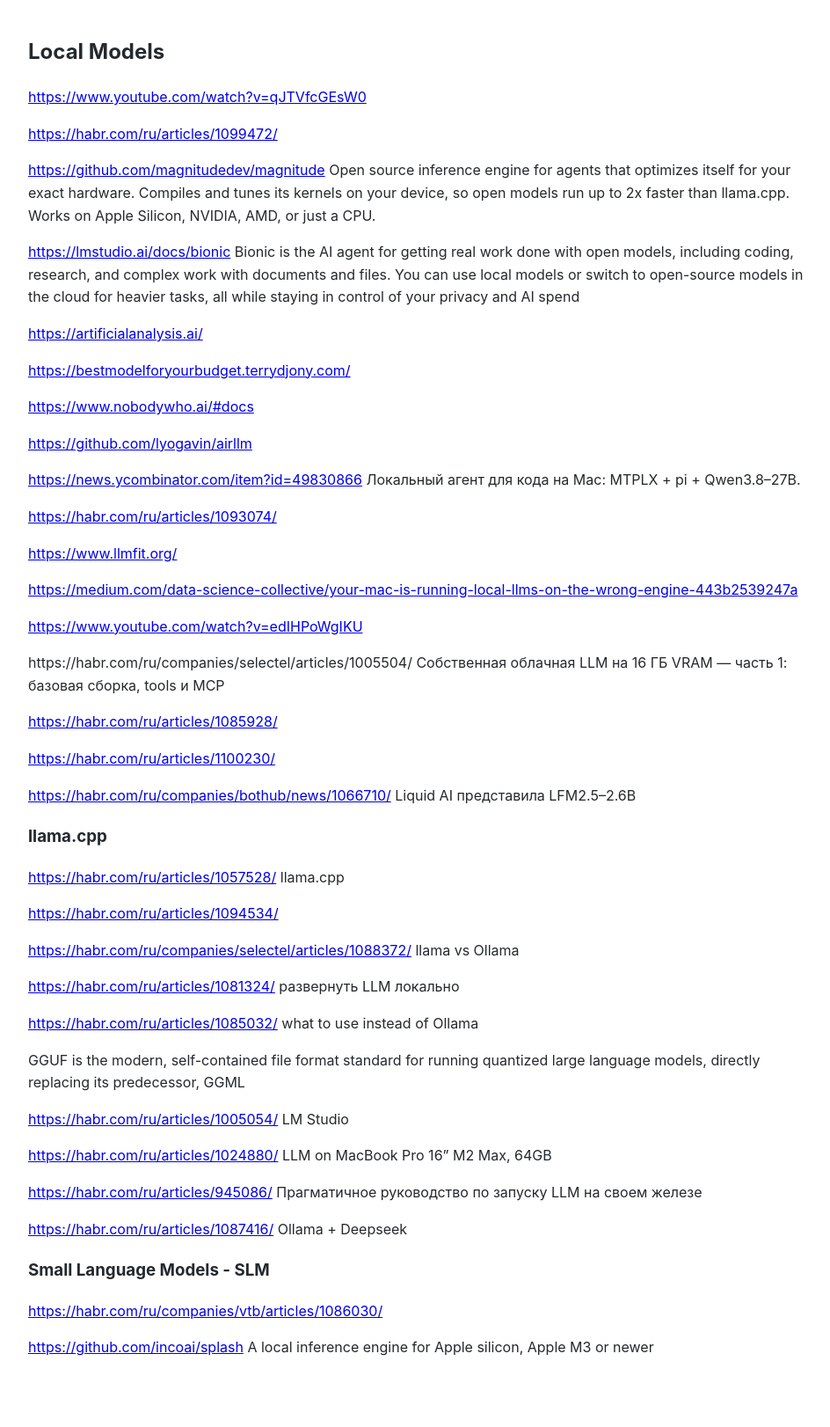
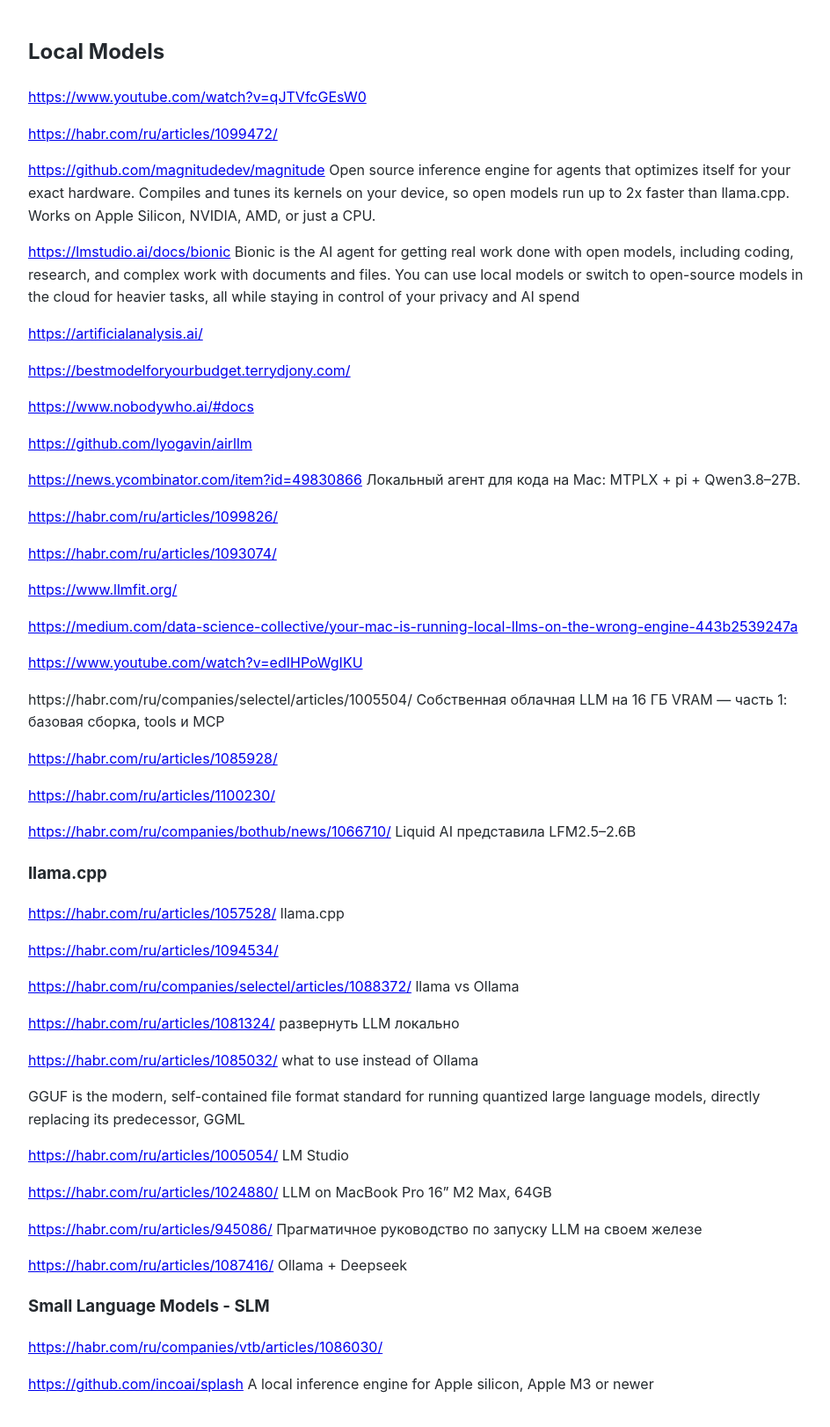
Before and after one commit to Michael-Lubinsky/michael-lubinsky.github.com, a Jekyll site: the page built from ml/local_llm.md, in a window 1280 px wide. Shown: the whole page at 88% size, without its empty margins (158-1102 px from the left). Built offline with Jekyll 4.4.1, drawn with Linux system fonts in a browser that asks for light colours; our own code applies the rules of GitHub Pages for plain Markdown files; before the commit the page ends 1581 px from its top, so only the background shows below that.

Commit message:
Update local_llm.md with new resource links
Added additional resources and links for local LLM usage.

```diff
--- a/ml/local_llm.md
+++ b/ml/local_llm.md
@@ -17,6 +17,8 @@
 <https://github.com/lyogavin/airllm>
 
 <https://news.ycombinator.com/item?id=49830866> Локальный агент для кода на Mac: MTPLX + pi + Qwen3.8–27B.
+
+<https://habr.com/ru/articles/1099826/>
 
 <https://habr.com/ru/articles/1093074/>
 
```
